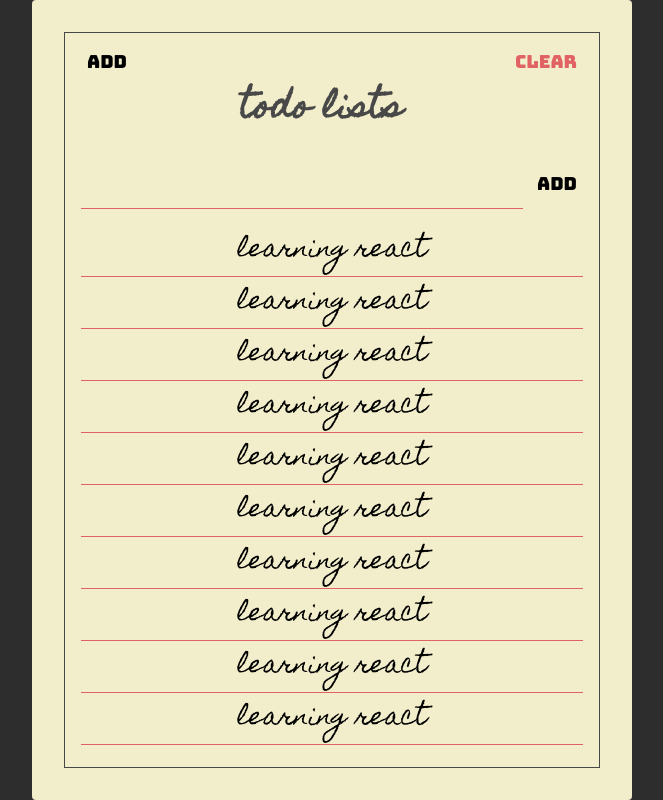
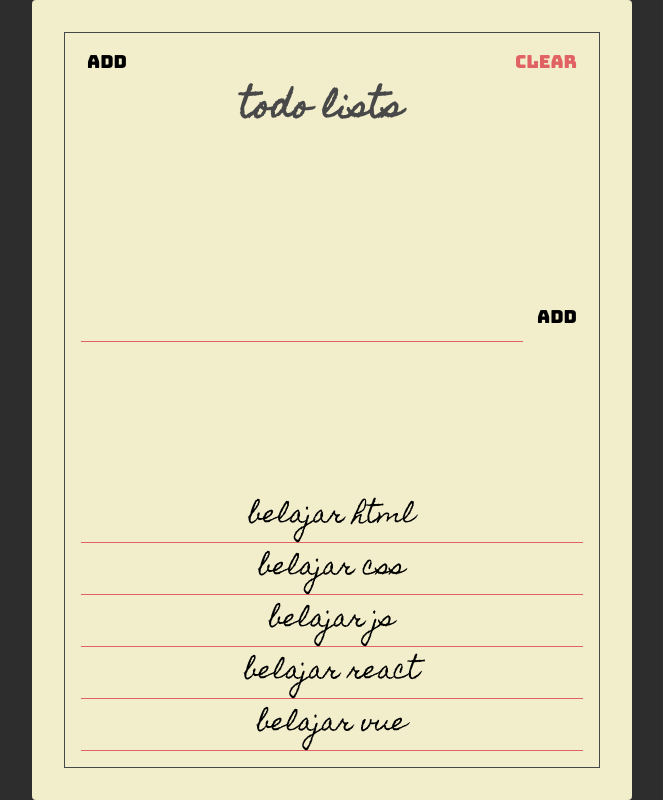
Before and after one commit to rahmat-dev/react-todolist, a React (Create React App) app: page / in a window 1280 px wide. Shown: the whole page, without its empty margins (308-971 px from the left). Built offline with nearby package versions, Linux system fonts and the light colour scheme.

Commit message:
Breakdown TodoList pages and Todo components

```diff
--- a/src/App.js
+++ b/src/App.js
@@ -1,16 +1,7 @@
 import React from "react";
 import "./styles.css";
-import Paper from "./components/Paper";
-import Header from "./components/Header";
-import TodoForm from "./components/TodoForm";
-import Todos from "./components/Todos";
+import TodoList from "./pages/TodoList";
 
 export default function App() {
-  return (
-    <Paper>
-      <Header />
-      <TodoForm />
-      <Todos />
-    </Paper>
-  );
+  return <TodoList />;
 }
--- a/src/components/Paper.jsx
+++ b/src/components/Paper.jsx
@@ -5,7 +5,7 @@ const Paper = ({ children }) => {
   return <div className="frame">{children}</div>;
 };
 
-Paper.prototype = {
+Paper.propTypes = {
   children: PropTypes.oneOfType([
     PropTypes.arrayOf(PropTypes.node),
     PropTypes.node
--- /dev/null
+++ b/src/components/Todo.jsx
@@ -0,0 +1,16 @@
+import React from "react";
+import PropTypes from "prop-types";
+
+const Todo = ({ text }) => {
+  return (
+    <div className="todo">
+      <span className="todo-text">{text}</span>
+    </div>
+  );
+};
+
+Todo.propTypes = {
+  text: PropTypes.string.isRequired
+};
+
+export default Todo;
--- a/src/components/Todos.jsx
+++ b/src/components/Todos.jsx
@@ -1,53 +1,20 @@
 import React from "react";
+import Todo from "./Todo";
 
 const Todos = () => {
+  const todos = [
+    { title: "Belajar HTML" },
+    { title: "Belajar CSS" },
+    { title: "Belajar JS" },
+    { title: "Belajar React" },
+    { title: "Belajar Vue" }
+  ];
+
   return (
     <section className="todos">
-      <div className="todo">
-        <span className="todo-text">Learning React</span>
-      </div>
-      <div className="todo">
-        <span className="todo-text">Learning React</span>
-      </div>
-      <div className="todo">
-        <span className="todo-text">Learning React</span>
-      </div>
-      <div className="todo">
-        <span className="todo-text">Learning React</span>
-      </div>
-      <div className="todo">
-        <span className="todo-text">Learning React</span>
-      </div>
-      <div className="todo">
-        <span className="todo-text">Learning React</span>
-      </div>
-      <div className="todo">
-        <span className="todo-text">Learning React</span>
-      </div>
-      <div className="todo">
-        <span className="todo-text">Learning React</span>
-      </div>
-      <div className="todo">
-        <span className="todo-text">Learning React</span>
-      </div>
-      <div className="todo">
-        <span className="todo-text">Learning React</span>
-      </div>
-      <div className="todo">
-        <span className="todo-text">Learning React</span>
-      </div>
-      <div className="todo">
-        <span className="todo-text">Learning React</span>
-      </div>
-      <div className="todo">
-        <span className="todo-text">Learning React</span>
-      </div>
-      <div className="todo">
-        <span className="todo-text">Learning React</span>
-      </div>
-      <div className="todo">
-        <span className="todo-text">Learning React</span>
-      </div>
+      {todos.map((todo) => (
+        <Todo text={todo.title} />
+      ))}
     </section>
   );
 };
--- /dev/null
+++ b/src/pages/TodoList.jsx
@@ -0,0 +1,18 @@
+import React from "react";
+
+import Paper from "../components/Paper";
+import Header from "../components/Header";
+import TodoForm from "../components/TodoForm";
+import Todos from "../components/Todos";
+
+const TodoList = () => {
+  return (
+    <Paper>
+      <Header />
+      <TodoForm />
+      <Todos />
+    </Paper>
+  );
+};
+
+export default TodoList;
```
